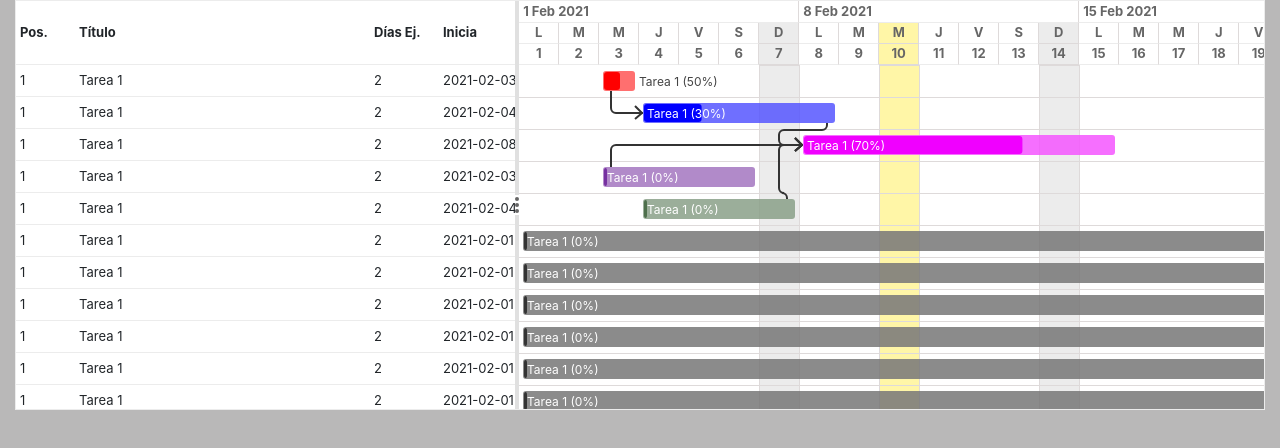
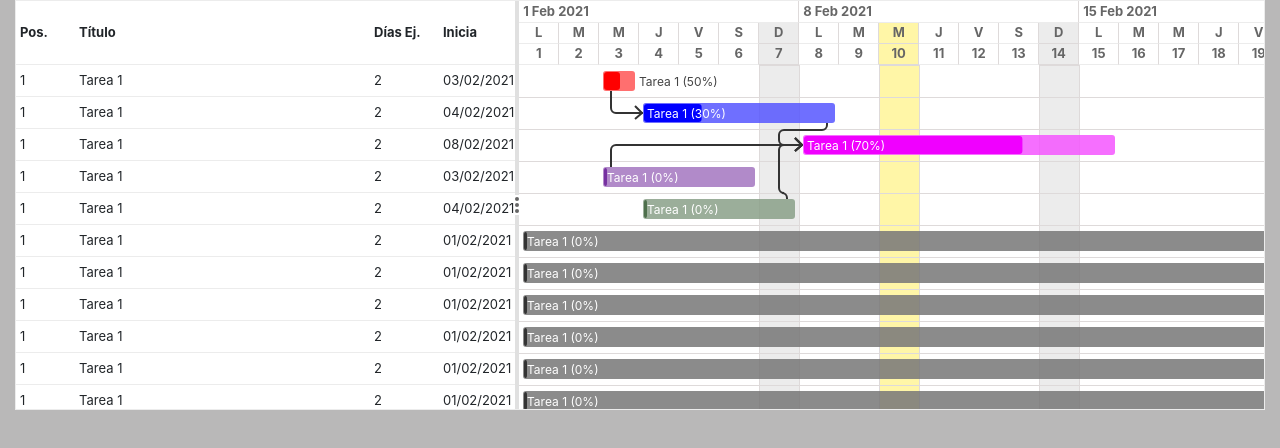
Before and after one commit to CharlesPs/power-gantt, a React (Create React App) app: page / in a window 1280 px wide. Shown: the top 448 px of the page. Built offline with nearby package versions, Linux system fonts and the light colour scheme.

Commit message:
add render to table column

```diff
--- a/src/App.tsx
+++ b/src/App.tsx
@@ -2,6 +2,8 @@
 import React, { useState } from 'react';
 
 import Gantt from './Components/Gantt/Gantt'
+
+import moment from 'moment'
 
 import 'bootstrap/dist/css/bootstrap.min.css'
 import './App.css'
@@ -267,8 +269,8 @@ const App = () => {
             { text: 'Pos.', field: 'pos', width: 60},
             { text: 'Título', field: 'title', width: 300},
             { text: 'Días Ej.', field: 'execute_days', width: 70},
-            { text: 'Inicia', field: 'startsAt', width: 100},
-            { text: 'Termina', field: 'endsAt', width: 100},
+            { text: 'Inicia', field: 'startsAt', width: 100, render: (data: any) => moment(data, 'YYYY-MM-DD').format('DD/MM/YYYY') },
+            { text: 'Termina', field: 'endsAt', width: 100, render: (data: any) => moment(data, 'YYYY-MM-DD').format('DD/MM/YYYY')},
             { text: 'Und.', field: 'units', width: 60},
             { text: 'Met.', field: 'metered', width: 60},
             { text: 'Rend.', field: 'performance', width: 60},
--- a/src/Components/GanttTable/GanttTable.tsx
+++ b/src/Components/GanttTable/GanttTable.tsx
@@ -81,7 +81,7 @@ const GanttTable = (props: Props) => {
                                     width: column.width
                                 }}
                             >
-                                {item[column.field]}
+                                {column.render ? column.render(item[column.field]) : item[column.field]}
                             </div>
                         ))}
                     </div>
```
Also changed, not shown: 1 other file (tests, documents, lock files or other folders).
